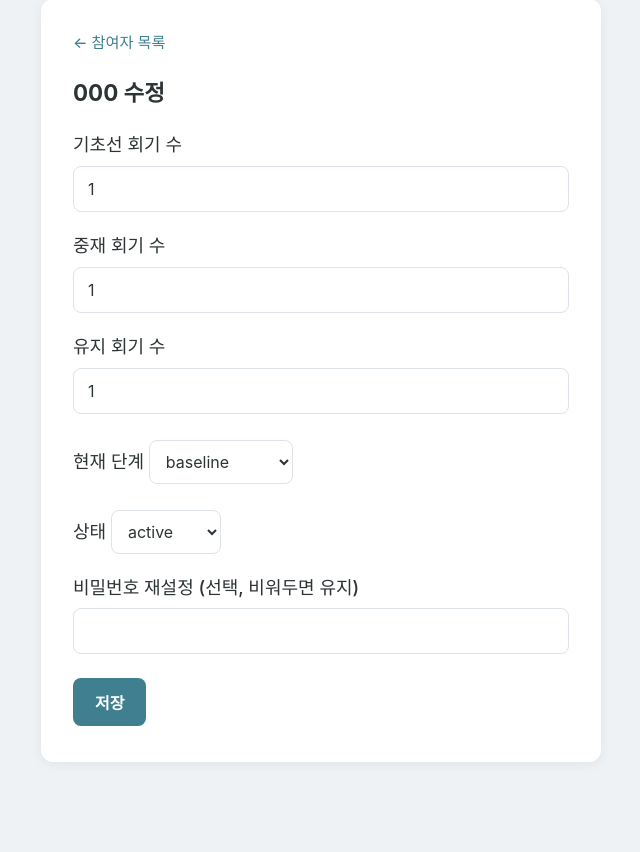
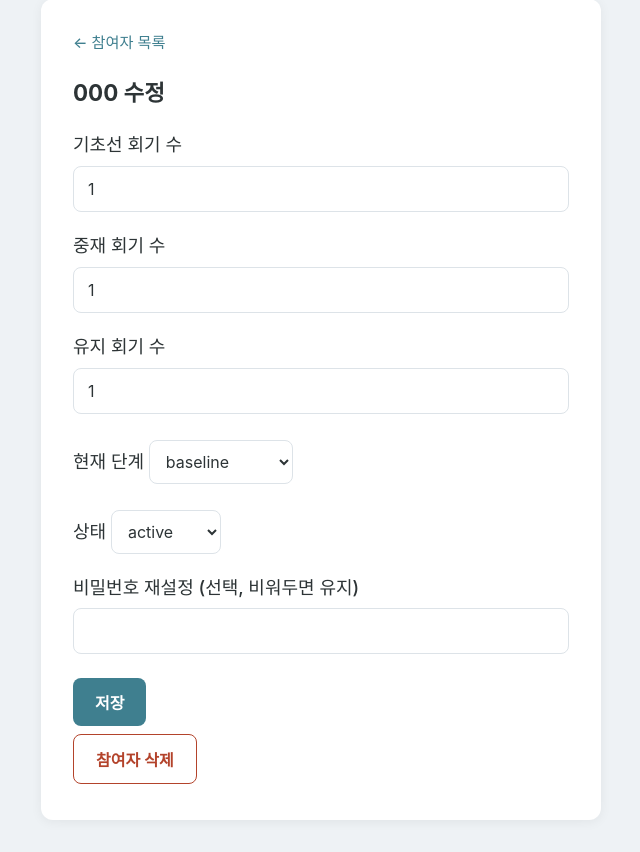
Before and after one commit to RCNR/ASD_communication_practice_system, a Python web app: template app/templates/admin_participant_edit.html in a window 1280 px wide. Shown: the part 33-885 px from the top of the page, without its empty margins (319-959 px from the left). Before the commit the page ends 795 px from the top, so only its background shows below. Run offline with Jinja, Linux system fonts and the light colour scheme; the template is opened without the code that fills it: most values are stand-ins (such as "Sample title", 1, 10 or a date in 2020).

Commit message:
참여자 삭제

```diff
--- a/app/static/style.css
+++ b/app/static/style.css
@@ -345,6 +345,16 @@ button.secondary:hover {
   background: #f2f8f9;
 }
 
+button.danger {
+  background: #fff;
+  color: #b3432b;
+  border: 1.5px solid #b3432b;
+}
+
+button.danger:hover {
+  background: #fdece7;
+}
+
 .hint-box {
   background: var(--hint-bg);
   border-left: 4px solid var(--hint-border);
--- a/app/templates/admin_participant_edit.html
+++ b/app/templates/admin_participant_edit.html
@@ -46,6 +46,11 @@
 
       <button type="submit">저장</button>
     </form>
+
+    <form method="post" action="/admin/participants/{{ participant.participant_code }}/delete"
+          onsubmit="return confirm('{{ participant.participant_code }} 참여자와 모든 회기·응답·채점 기록을 영구 삭제합니다. 되돌릴 수 없습니다. 계속할까요?');">
+      <button type="submit" class="danger">참여자 삭제</button>
+    </form>
   </div>
 </body>
 </html>
```
Also changed, not shown: app/api/routes/admin.py (+28 -0 lines).
